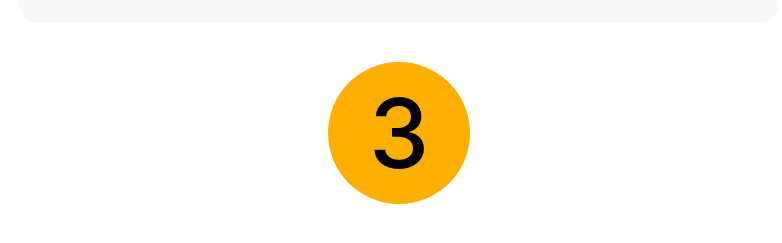
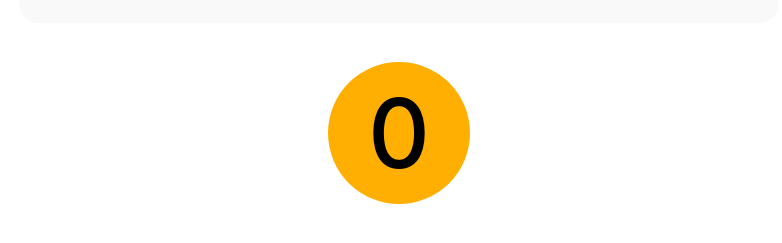
Before and after one commit to juno7803/3second-goldfish-frontend, a Next.js app: page /question in a window 1280 px wide. Shown: the part 431-674 px from the top of the page, without its empty margins (241-1023 px from the left). Built offline with nearby package versions, Linux system fonts and the light colour scheme.

Commit message:
fix(Question): fix timer bug

```diff
--- a/components/question/InputQuestion.tsx
+++ b/components/question/InputQuestion.tsx
@@ -95,58 +95,21 @@ const InputQuestion = ({ question, random }: Props) => {
 		inputRef?.current?.focus();
 	});
 
-	// React.useEffect(() => {
-	// 	const questionTimer = setTimeout(() => {
-	// 		setAllAnswer([...allAnswer, { [questionNum]: random[Math.floor(Math.random() * random.length)] }]);
-	// 		setQuestionNum(num => num + 1);
-	// 	}, 5500);
-	// 	return () => {
-	// 		clearTimeout(questionTimer);
-	// 	};
-	// }, [questionNum]);
-
-	// React.useEffect(() => {
-	// 	const zeroToThree = () =>
-	// 		setTimeout(() => {
-	// 			setCounter(3);
-	// 			setAllAnswer([...allAnswer, { [questionNum]: random[Math.floor(Math.random() * random.length)] }]);
-
-	// 			if (questionNum === 6) router.replace('/result');
-	// 			if (questionNum !== 6) setQuestionNum(num => num + 1);
-	// 		}, 1000);
-
-	// 	const oneToZero = () =>
-	// 		setTimeout(() => {
-	// 			setCounter(counter => counter - 1);
-	// 			zeroToThree();
-	// 		}, 1000);
-
-	// 	const twoToOne = () =>
-	// 		setTimeout(() => {
-	// 			setCounter(counter => counter - 1);
-	// 			oneToZero();
-	// 		}, 1000);
-
-	// 	const threeToTwo = () =>
-	// 		setTimeout(() => {
-	// 			setCounter(counter => counter - 1);
-	// 			twoToOne();
-	// 			console.log('2to1');
-	// 		}, 1000);
-
-	// 	const countStarter = setTimeout(() => {
-	// 		threeToTwo();
-	// 		console.log('3to2');
-	// 	}, 1000);
-
-	// 	return () => {
-	// 		clearTimeout(countStarter);
-	// 		clearTimeout(threeToTwo());
-	// 		clearTimeout(twoToOne());
-	// 		clearTimeout(oneToZero());
-	// 		clearTimeout(zeroToThree());
-	// 	};
-	// }, [questionNum]);
+	React.useEffect(() => {
+		if (counter >= 0) {
+			const timer = setTimeout(() => setCounter(s => s - 1), 2000);
+			return () => {
+				clearTimeout(timer);
+			};
+		} else {
+			setAllAnswer([...allAnswer, { [questionNum]: random[Math.floor(Math.random() * random.length)] }]);
+			if (questionNum === 6) router.replace('/result');
+			if (questionNum !== 6) {
+				setQuestionNum(num => num + 1);
+				setCounter(3);
+			}
+		}
+	}, [counter]);
 
 	return (
 		<WhoMeetQuestionWrapper>
--- a/components/question/WhoMeetQuestion.tsx
+++ b/components/question/WhoMeetQuestion.tsx
@@ -91,57 +91,20 @@ const WhoMeetQuestion = ({ question, random }: Props) => {
 	};
 
 	React.useEffect(() => {
-		const questionTimer = setTimeout(() => {
+		if (counter >= 0) {
+			const timer = setTimeout(() => setCounter(s => s - 1), 1000);
+			return () => {
+				clearTimeout(timer);
+			};
+		} else {
 			setAllAnswer([...allAnswer, { [questionNum]: random[Math.floor(Math.random() * random.length)] }]);
-			setQuestionNum(num => num + 1);
-		}, 5500);
-		return () => {
-			clearTimeout(questionTimer);
-		};
-	}, [questionNum]);
-
-	// React.useEffect(() => {
-	// 	const zeroToThree = () =>
-	// 		setTimeout(() => {
-	// 			setCounter(3);
-	// 			setAllAnswer([...allAnswer, { [questionNum]: random[Math.floor(Math.random() * random.length)] }]);
-
-	// 			if (questionNum === 6) router.replace('/result');
-	// 			if (questionNum !== 6) setQuestionNum(num => num + 1);
-	// 		}, 1000);
-
-	// 	const oneToZero = () =>
-	// 		setTimeout(() => {
-	// 			setCounter(counter => counter - 1);
-	// 			zeroToThree();
-	// 		}, 1000);
-
-	// 	const twoToOne = () =>
-	// 		setTimeout(() => {
-	// 			setCounter(counter => counter - 1);
-	// 			oneToZero();
-	// 		}, 1000);
-
-	// 	const threeToTwo = () =>
-	// 		setTimeout(() => {
-	// 			setCounter(counter => counter - 1);
-	// 			twoToOne();
-	// 			console.log('2to1');
-	// 		}, 1000);
-
-	// 	const countStarter = setTimeout(() => {
-	// 		threeToTwo();
-	// 		console.log('3to2');
-	// 	}, 1000);
-
-	// 	return () => {
-	// 		clearTimeout(countStarter);
-	// 		clearTimeout(threeToTwo());
-	// 		clearTimeout(twoToOne());
-	// 		clearTimeout(oneToZero());
-	// 		clearTimeout(zeroToThree());
-	// 	};
-	// }, [questionNum]);
+			if (questionNum === 6) router.replace('/result');
+			if (questionNum !== 6) {
+				setQuestionNum(num => num + 1);
+				setCounter(3);
+			}
+		}
+	}, [counter]);
 
 	return (
 		<WhoMeetQuestionWrapper>
```
Also changed, not shown: tsconfig.json (indentation only).
